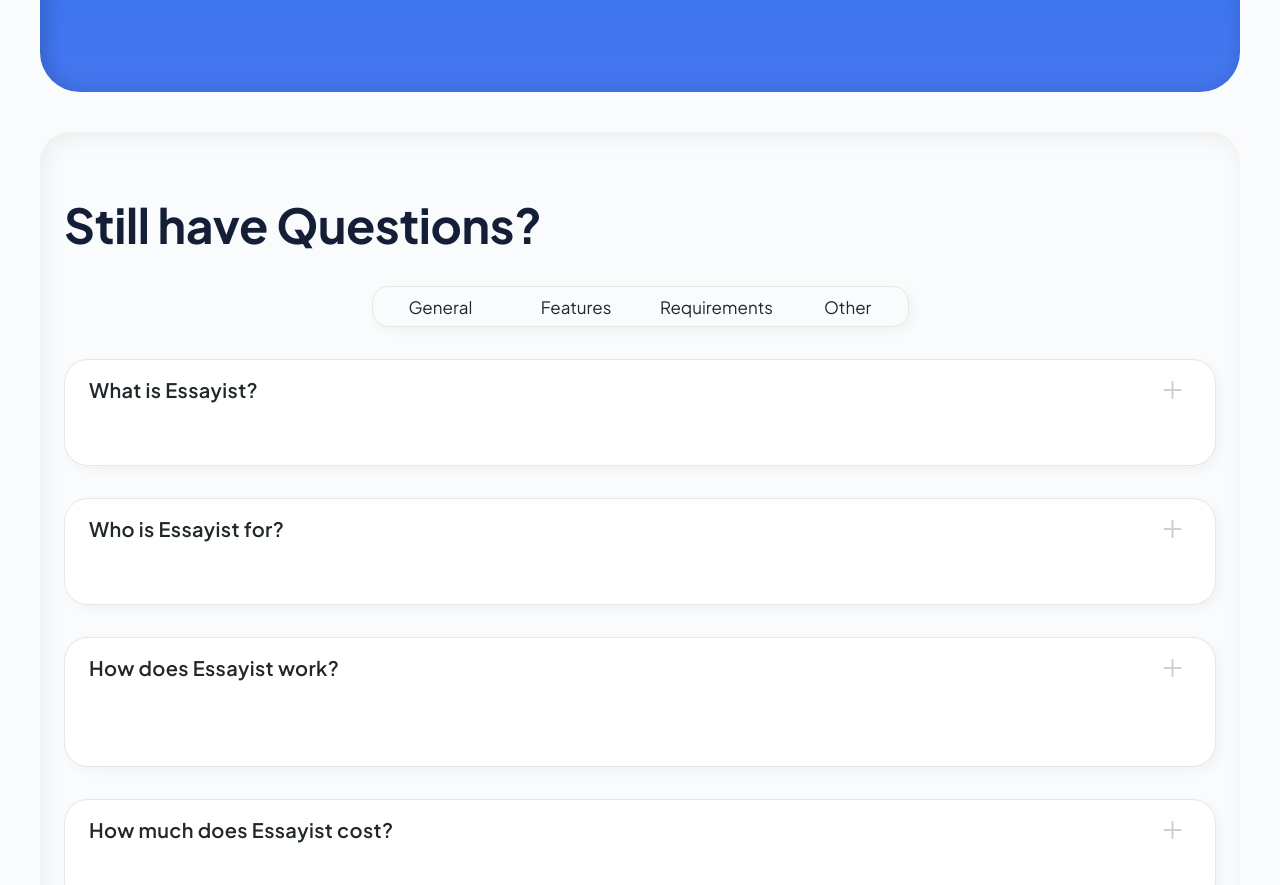
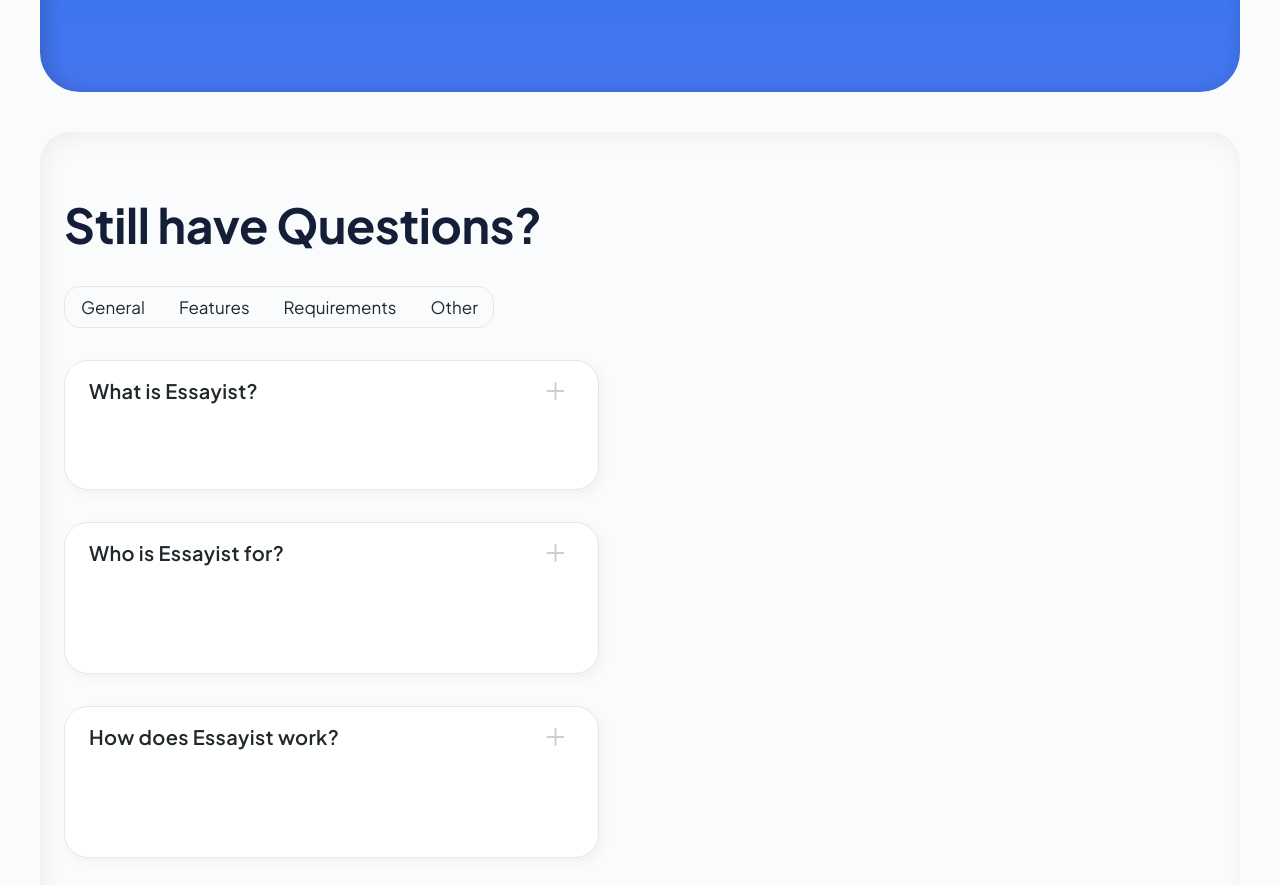
Before and after one commit to Yamelnyk/essayist, a website built with Vite: page src/index.html in a window 1280 px wide. Shown: the part 9260-10145 px from the top of the page. Built offline with nearby package versions, Linux system fonts and the light colour scheme; a web font is replaced by a local one; what accordion-js would draw is missing.

Commit message:
fix swiper

```diff
--- a/src/index.html
+++ b/src/index.html
@@ -936,8 +936,7 @@
           <div class="faq-content-tab">
             <h2 class="faq-title section-title">Still have Questions?</h2>
             <div class="swiper-container">
-              <div class="tab-list-swiper swiper">
-                <div class="faq-tab-list list swiper-wrapper">
+              <div class="swiper-wrapper">
                 <button class="faq-item-btn swiper-slide">General</button>
                 <button class="faq-item-btn swiper-slide">Features</button>
                 <button
@@ -947,7 +946,7 @@
                 </button>
                 <button class="faq-item-btn swiper-slide">Other</button>
               </div>
-              </div>
+              <div class="swiper-scrollbar"></div>
             </div>
           </div>
           <!-- </div> -->
--- a/src/main.js
+++ b/src/main.js
@@ -1,6 +1,7 @@
 import Swiper from 'swiper';
 import 'swiper/css';
 import { Mousewheel } from 'swiper/modules';
+import { Scrollbar } from 'swiper/modules';
 
 import Accordion from 'accordion-js';
 import 'accordion-js/dist/accordion.min.css';
@@ -74,38 +75,70 @@
 
 /* ------------- SWIPER ----------- */
 
-const swiper = new Swiper('.tab-list-swiper', {
-  modules: [Mousewheel],
-  speed: 800,
-  slidesPerView: 2.2,
-  spaceBetween: 8,
-  rewind: true,
-  slideToClickedSlide: true,
+// const swiper = new Swiper('.tab-list-swiper', {
+//   modules: [Mousewheel],
+//   speed: 800,
+//   slidesPerView: 'auto',
+//   spaceBetween: 8,
+//   rewind: true,
+//   slideToClickedSlide: true,
+//   mousewheel: {
+//     invert: true,
+//   },
+//   breakpoints: {
+//     320: {
+//       slidesPerView: 2.2,
+//       spaceBetween: 4,
+//       mousewheel: false,
+//     },
+//     400: {
+//       slidesPerView: 2.5,
+//       mousewheel: false,
+//     },
+//     421: {
+//       slidesPerView: 2.7,
+//       mousewheel: false,
+//     },
+//     500: {
+//       slidesPerView: 3,
+//       mousewheel: false,
+//     },
+//     600: {
+//       slidesPerView: 4,
+//     },
+//   },
+// });
+
+const swiper = new Swiper('.swiper-container', {
+  modules: [Mousewheel, Scrollbar],
+  slidesPerView: 'auto', // Авто-ширина слайдів
+  spaceBetween: 10, // Відстань між кнопками
+  slideToClickedSlide: true, // Вільна прокрутка
+
   mousewheel: {
     invert: true,
   },
-  breakpoints: {
-    320: {
-      slidesPerView: 2.2,
-      spaceBetween: 4,
-      mousewheel: false,
-    },
-    400: {
-      slidesPerView: 2.5,
-      mousewheel: false,
-    },
-    421: {
-      slidesPerView: 2.7,
-      mousewheel: false,
-    },
-    500: {
-      slidesPerView: 3,
-      mousewheel: false,
-    },
-    600: {
-      slidesPerView: 4,
-    },
+  freeMode: true,
+  scrollbar: {
+    el: '.swiper-scrollbar',
+    draggable: true,
+    // dragSize: 'auto', // Можливість тягнути скролбар
   },
+  // breakpoints: {
+  //   320: {
+  //     slidesPerView: 2,
+  //   },
+  //   375: {
+  //     slidesPerView: 2.5,
+  //   },
+
+  //   490: {
+  //     slidesPerView: 3.5,
+  //   },
+  //   620: {
+  //     slidesPerView: 4,
+  //   },
+  // },
 });
 
 const faqAccordion = document.querySelector('.faq-accordion-container');
--- a/src/style.css
+++ b/src/style.css
@@ -1650,6 +1650,7 @@
   border-radius: 30px;
   background: #fafbfc;
   box-shadow: 4px 4px 24px 0px rgba(7, 16, 19, 0.06) inset;
+  overflow: hidden;
 }
 
 .faq-title {
@@ -1661,48 +1662,37 @@
   gap: 32px;
 }
 
-.tab-list-swiper {
+/* Основний контейнер Swiper */
+.swiper-container {
+  /* position: relative; */
+  overflow: hidden;
   border-radius: 16px;
   border: 1px solid #e6e7e7;
-  box-shadow: 4px 4px 12px 0px rgba(2, 11, 22, 0.04);
-  width: 100%;
-  max-width: 535px;
-  overflow: hidden;
-}
-
-/* .tab-list-swiper {
-  padding: 4px;
-  border-radius: 16px;
-  border: 1px solid #e6e7e7;
-  box-shadow: 4px 4px 12px 0px rgba(2, 11, 22, 0.04);
-} */
-.faq-tab-list {
-  height: 40px;
-  /* display: flex; */
-  align-items: center;
-  position: relative;
-  /* gap: 5px; */
-  padding: 4px;
-  /* width: 400px; */
-}
-
-/* .faq-tab-list-item {
-  display: flex;
-  align-items: center;
-  justify-content: center;
-} */
-
+  max-width: 420px;
+  padding: 4px 4px 0;
+}
+
+/* Стилізація кнопок */
 .faq-item-btn {
-  padding: 0.3rem 0.75rem;
-  height: 100%;
-  display: flex;
-  justify-content: center;
-  align-items: center;
+  width: auto !important;
+  flex: 0 0 auto;
+  border: none;
+  cursor: pointer;
+  padding: 0.33rem 0.75rem;
+  display: inline-block;
+  text-align: center;
   font-size: 17px;
-  border: 0;
   background-color: inherit;
   border-radius: 12px;
-  width: 100%;
+}
+
+.swiper-scrollbar {
+  background: #ddd;
+  height: 4px;
+  border-radius: 3px;
+  width: 10%;
+  margin-left: auto;
+  margin-right: auto;
 }
 
 .faq-item-btn:hover {
@@ -1782,4 +1772,39 @@
   display: flex;
   flex-direction: column;
   gap: 32px;
-}
+  max-width: 535px;
+}
+.swiper {
+  margin-left: 0;
+  margin-right: auto;
+}
+
+@media screen and (min-width: 510px) {
+  .swiper-scrollbar {
+    display: none;
+  }
+
+  .swiper-container {
+    padding-bottom: 4px;
+  }
+}
+
+/* @media screen and (min-width: 768px) {
+  .faq-section-container {
+    padding-top: 120px;
+    padding-bottom: 120px;
+    flex-direction: row;
+    gap: 79px;
+  }
+
+  .tab-list-swiper {
+    max-width: 235px;
+  }
+
+  .faq-tab-list {
+    display: flex;
+    flex-direction: row;
+    flex-wrap: wrap;
+    height: 80px;
+  }
+} */
```
Lines whose indentation alone changed are shown as unchanged.
